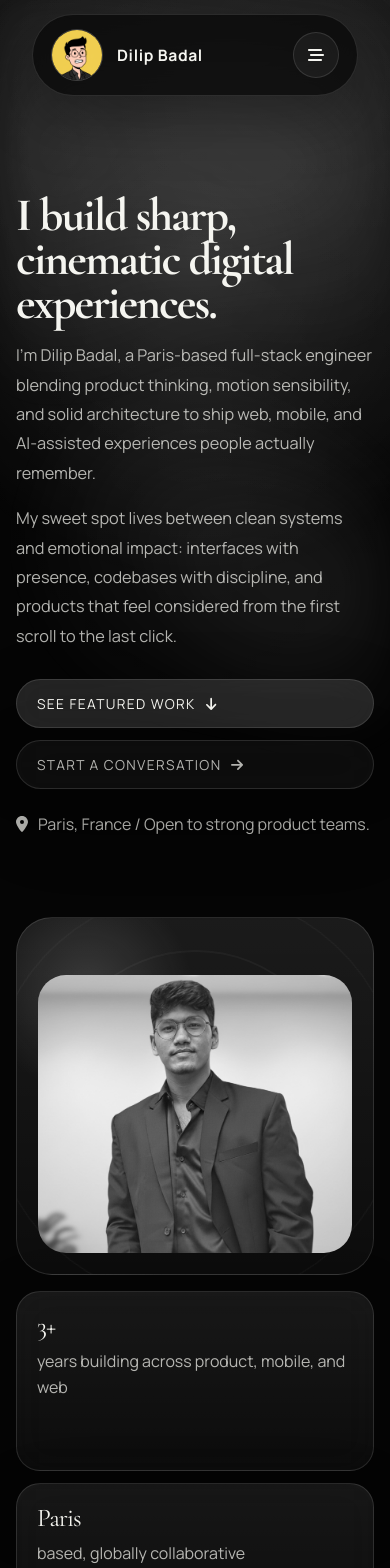
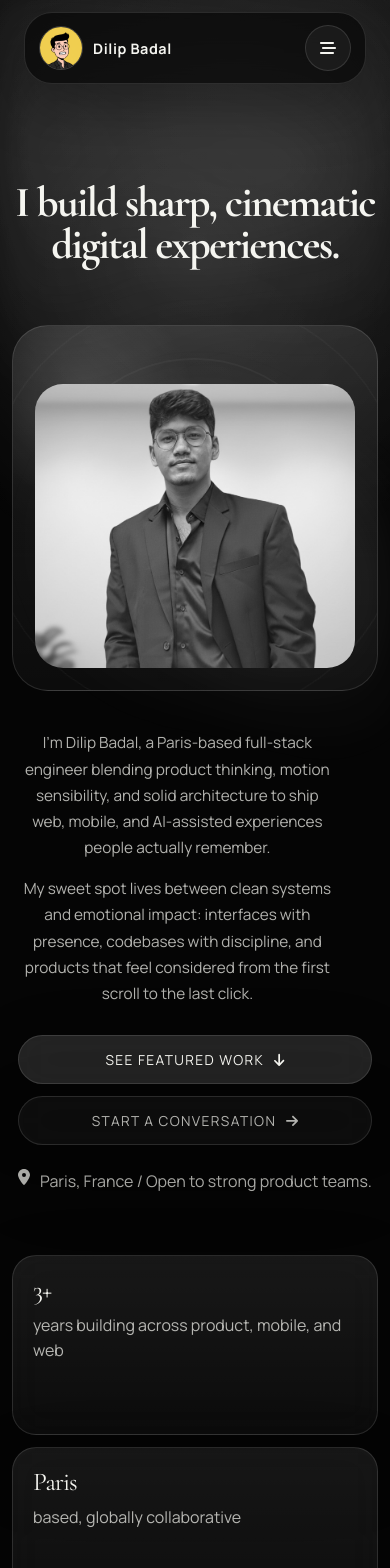
Before and after one commit to dilipBadal/portfolio, a React (Create React App) app: page / in a window 390 px wide. Shown: the top 1568 px of the page. Built offline with nearby package versions, Linux system fonts and the light colour scheme.

Commit message:
Added mobile support

```diff
--- a/src/app.css
+++ b/src/app.css
@@ -129,6 +129,7 @@ body::after {
 }
 
 .site-header-inner {
+	position: relative;
 	display: flex;
 	align-items: center;
 	justify-content: space-between;
@@ -285,6 +286,10 @@ body::after {
 .hero-grid {
 	display: grid;
 	grid-template-columns: minmax(0, 1.1fr) minmax(320px, 0.9fr);
+	grid-template-areas:
+		"intro visual"
+		"body visual"
+		"body metrics";
 	gap: 28px;
 	align-items: start;
 }
@@ -303,6 +308,22 @@ body::after {
 .section-heading {
 	max-width: 760px;
 	margin-bottom: 52px;
+}
+
+.hero-copy-intro {
+	grid-area: intro;
+}
+
+.hero-copy-body {
+	grid-area: body;
+}
+
+.hero-visual-column {
+	grid-area: visual;
+}
+
+.hero-metrics {
+	grid-area: metrics;
 }
 
 .section-heading {
@@ -403,6 +424,7 @@ body::after {
 .button {
 	display: inline-flex;
 	align-items: center;
+	justify-content: center;
 	gap: 10px;
 	padding: 14px 20px;
 	border-radius: 999px;
@@ -442,6 +464,7 @@ body::after {
 	gap: 10px;
 	margin-top: 24px;
 	color: var(--secondary-color);
+	line-height: 1.6;
 }
 
 .metric-row {
@@ -506,12 +529,6 @@ body::after {
 		radial-gradient(circle at 20% 20%, rgba(255, 255, 255, 0.14), transparent 26%),
 		linear-gradient(180deg, rgba(255, 255, 255, 0.09), rgba(255, 255, 255, 0.03));
 	overflow: hidden;
-}
-
-.hero-right {
-	display: flex;
-	flex-direction: column;
-	gap: 16px;
 }
 
 .hero-visual-rings {
@@ -905,6 +922,7 @@ body::after {
 
 .social-card-copy {
 	flex: 1;
+	min-width: 0;
 }
 
 .social-card-label {
@@ -917,6 +935,7 @@ body::after {
 .social-card-value {
 	margin-top: 4px;
 	font-size: 1rem;
+	overflow-wrap: anywhere;
 }
 
 .social-card-arrow {
@@ -1155,6 +1174,14 @@ body::after {
 		grid-template-columns: 1fr;
 	}
 
+	.hero-grid {
+		grid-template-areas:
+			"intro"
+			"body"
+			"visual"
+			"metrics";
+	}
+
     .site-footer-inner {
         flex-direction: column;
         align-items: flex-start;
@@ -1185,6 +1212,10 @@ body::after {
 		margin: 24px 0;
 	}
 
+	.hero-grid {
+		gap: 24px;
+	}
+
 }
 
 @media (max-width: 860px) {
@@ -1198,12 +1229,17 @@ body::after {
 		width: min(var(--max-width), calc(100% - 32px));
 	}
 
+	.site-header-inner {
+		padding: 12px 14px;
+		gap: 14px;
+	}
+
 	.main-nav {
 		position: absolute;
 		top: calc(100% + 10px);
 		left: 0;
 		right: 0;
-		display: none;
+		display: flex;
 		flex-direction: column;
 		align-items: stretch;
 		padding: 12px;
@@ -1211,10 +1247,22 @@ body::after {
 		border-radius: 24px;
 		background: rgba(8, 8, 8, 0.94);
 		backdrop-filter: blur(18px);
+		opacity: 0;
+		visibility: hidden;
+		pointer-events: none;
+		transform: translateY(-12px) scale(0.98);
+		transform-origin: top center;
+		transition:
+			opacity 220ms ease,
+			transform 220ms ease,
+			visibility 220ms ease;
 	}
 
 	.main-nav.is-open {
-		display: flex;
+		opacity: 1;
+		visibility: visible;
+		pointer-events: auto;
+		transform: translateY(0) scale(1);
 	}
 
 	.main-nav-link {
@@ -1236,8 +1284,6 @@ body::after {
 	.notfound-panel h1 {
 		font-size: clamp(2.7rem, 12vw, 5rem);
 	}
-
-
 }
 
 @media (max-width: 640px) {
@@ -1253,6 +1299,74 @@ body::after {
 		display: none;
 	}
 
+	.wordmark-wrap {
+		gap: 10px;
+	}
+
+	.logo-mark {
+		width: 44px;
+		height: 44px;
+	}
+
+	.wordmark-name {
+		font-size: 0.9rem;
+	}
+
+	.hero-copy,
+	.page-heading,
+	.section-heading {
+		margin-bottom: 36px;
+	}
+
+	.hero-grid {
+		grid-template-areas:
+			"intro"
+			"visual"
+			"body"
+			"metrics";
+	}
+
+	.hero-copy-intro {
+		text-align: center;
+		margin-left: auto;
+		margin-right: auto;
+	}
+
+	.hero-copy-body {
+		text-align: center;
+		margin-left: auto;
+		margin-right: auto;
+	}
+
+	.hero-copy-intro .eyebrow {
+		justify-content: center;
+	}
+
+	.about-top-grid > .section-heading {
+		text-align: center;
+		margin-left: auto;
+		margin-right: auto;
+	}
+
+	.about-top-grid > .section-heading p {
+		margin-left: auto;
+		margin-right: auto;
+	}
+
+	.about-story {
+		text-align: center;
+	}
+
+	.about-story p {
+		margin-left: auto;
+		margin-right: auto;
+	}
+
+	.hero-location {
+		justify-content: center;
+		text-align: center;
+	}
+
 	.hero-actions,
 	.metric-row {
 		flex-direction: column;
@@ -1261,6 +1375,11 @@ body::after {
 	.button,
 	.metric-card {
 		width: 100%;
+	}
+
+	.button {
+		white-space: normal;
+		text-align: center;
 	}
 
 	.hero-visual {
@@ -1274,6 +1393,50 @@ body::after {
 	.floating-badge {
 		max-width: 180px;
 		font-size: 0.74rem;
+	}
+
+	.ticker-track {
+		gap: 20px;
+		padding: 14px 0;
+		font-size: 0.72rem;
+		letter-spacing: 0.18em;
+	}
+
+	.ticker-track span::after {
+		margin-left: 20px;
+	}
+
+	.about-story p,
+	.spotlight-card p,
+	.principle-card p,
+	.process-card p,
+	.project-card p,
+	.experience-card p,
+	.opportunity-item p {
+		font-size: 0.98rem;
+		line-height: 1.7;
+	}
+
+	.tag-cloud span,
+	.social-card-value,
+	.contact-panel .button {
+		overflow-wrap: anywhere;
+	}
+
+	.about-bottom-grid > .reveal,
+	.about-bottom-grid .social-panel,
+	.about-bottom-grid .stack-panel,
+	.about-bottom-grid .social-grid,
+	.about-bottom-grid .social-card {
+		width: 100%;
+	}
+
+	.about-bottom-grid .social-panel {
+		padding: 0;
+	}
+
+	.about-bottom-grid .social-grid {
+		grid-template-columns: 1fr;
 	}
 
 	.project-card,
@@ -1296,6 +1459,114 @@ body::after {
 	}
 }
 
+@media (max-width: 480px) {
+	.site-header {
+		padding: 12px 12px 0;
+	}
+
+	.site-header-inner,
+	.site-footer-inner,
+	.site-main {
+		width: min(var(--max-width), calc(100% - 24px));
+	}
+
+	.site-header-inner {
+		border-radius: 28px;
+	}
+
+	.main-nav {
+		padding: 10px;
+		border-radius: 20px;
+	}
+
+	.hero-copy h1,
+	.page-heading h1,
+	.article-hero h1,
+	.notfound-panel h1 {
+		font-size: clamp(2.2rem, 11vw, 3.4rem);
+		line-height: 0.98;
+	}
+
+	.section-heading h2,
+	.contact-panel h2,
+	.cta-panel h2 {
+		font-size: clamp(1.8rem, 8vw, 2.5rem);
+	}
+
+	.hero-lead,
+	.hero-secondary,
+	.page-heading p,
+	.section-heading p,
+	.article-hero p,
+	.contact-panel p,
+	.notfound-panel p {
+		font-size: 0.96rem;
+		line-height: 1.7;
+	}
+
+	.hero-location {
+		align-items: flex-start;
+	}
+
+	.project-card-topline,
+	.experience-card-topline {
+		flex-direction: column;
+		align-items: flex-start;
+		gap: 10px;
+	}
+
+	.opportunity-item {
+		grid-template-columns: 1fr;
+		gap: 10px;
+	}
+
+	.project-card-logo,
+	.experience-logo {
+		width: 56px;
+		height: 56px;
+	}
+
+	.social-card {
+		padding: 16px;
+	}
+
+	.social-card-icon {
+		width: 42px;
+		height: 42px;
+	}
+
+	.social-card {
+		align-items: flex-start;
+	}
+
+	.social-card-full {
+		grid-column: span 1;
+	}
+
+	.about-bottom-grid .social-card,
+	.about-bottom-grid .stack-panel,
+	.about-bottom-grid .social-panel {
+		width: 100%;
+	}
+
+	.page-heading-wide p,
+	.section-heading p,
+	.hero-lead,
+	.hero-secondary {
+		max-width: 34ch;
+	}
+}
+
+@media (hover: none), (pointer: coarse) {
+	.tilt-panel {
+		transform: none !important;
+	}
+
+	.tilt-panel::before {
+		display: none;
+	}
+}
+
 @media (prefers-reduced-motion: reduce) {
 	html {
 		scroll-behavior: auto;
--- a/src/pages/homepage.jsx
+++ b/src/pages/homepage.jsx
@@ -30,9 +30,12 @@ const Homepage = () => {
 			<SiteLayout active="home">
 				<section className="page-section hero-section">
 					<Reveal className="hero-grid">
-						<div className="hero-copy">
+						<div className="hero-copy hero-copy-intro">
 							<div className="eyebrow">{INFO.homepage.label}</div>
 							<h1>{INFO.homepage.title}</h1>
+						</div>
+
+						<div className="hero-copy hero-copy-body">
 							<p className="hero-lead">{INFO.homepage.description}</p>
 							<p className="hero-secondary">{INFO.homepage.secondary}</p>
 
@@ -65,7 +68,7 @@ const Homepage = () => {
 							</div>
 						</div>
 
-						<div className="hero-right">
+						<div className="hero-visual-column">
 							<TiltPanel className="hero-visual">
 								<div className="hero-visual-rings hero-visual-rings-one" />
 								<div className="hero-visual-rings hero-visual-rings-two" />
@@ -78,15 +81,15 @@ const Homepage = () => {
 								</div>
 
 							</TiltPanel>
+						</div>
 
-							<div className="metric-row">
+						<div className="metric-row hero-metrics">
 							{INFO.homepage.metrics.map((metric) => (
 								<div key={metric.label} className="metric-card">
 									<div className="metric-value">{metric.value}</div>
 									<div className="metric-label">{metric.label}</div>
 								</div>
 							))}
-							</div>
 						</div>
 					</Reveal>
 				</section>
```
Also changed, not shown: 1 other file (tests, documents, lock files or other folders). Lines whose indentation alone changed are shown as unchanged.
